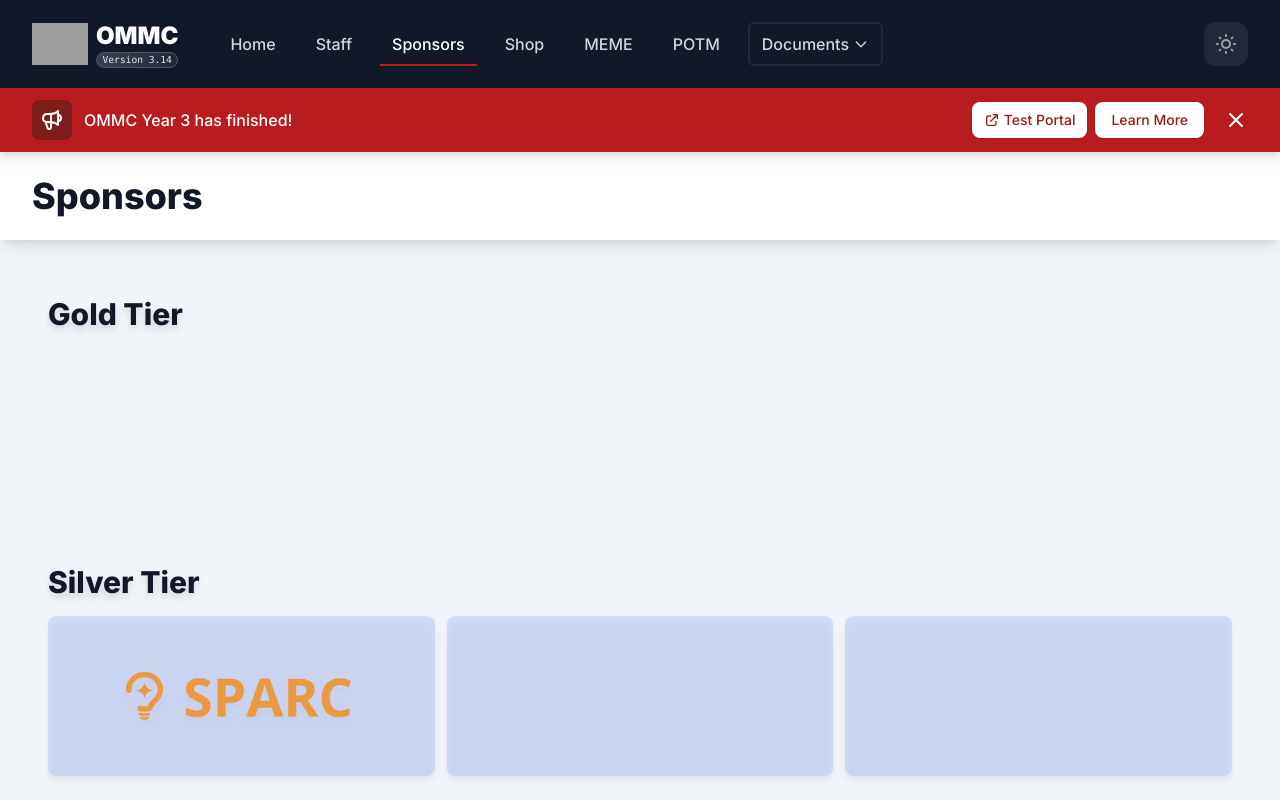
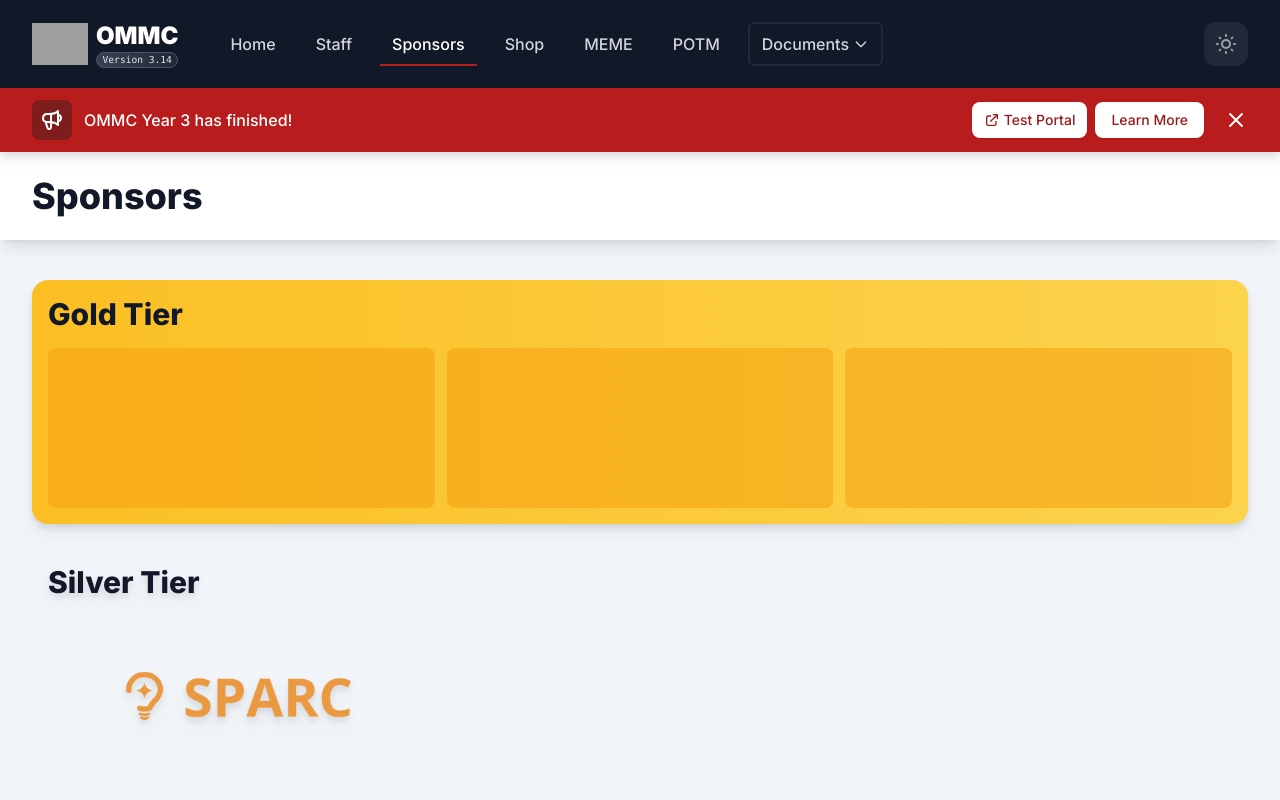
Before and after one commit to Kevin-Liu-01/OMMC-Website, a React (Create React App) app: page /sponsors in a window 1280 px wide. Shown: the top 800 px of the page. Built offline with nearby package versions, Linux system fonts and the light colour scheme; grey boxes are pictures that could not be loaded; a web font is replaced by a local one.

Commit message:
[Fix] Fix color disappearing issue

```diff
--- a/src/Components/Sponsor.js
+++ b/src/Components/Sponsor.js
@@ -4,7 +4,7 @@ import React from "react";
 export default function Sponsor(props) {
   return (
     <div
-      className={`p-4 bg-gradient-to-r from-${props.color1} to-${props.color2} rounded-2xl drop-shadow-lg`}
+      className={`p-4 bg-gradient-to-r ${props.color1} ${props.color2} rounded-2xl drop-shadow-lg`}
     >
       <h3 className="text-3xl font-extrabold text-gray-900 pb-4">
         {props.title}
@@ -12,12 +12,12 @@ export default function Sponsor(props) {
       <div className="grid grid-cols-1 sm:grid-cols-2 lg:grid-cols-3 xl:grid-cols-3 gap-3">
         {props.sponsors.map((sponsor) =>
           sponsor.id !== "empty" ? (
-            <a key={sponsor.id} href={sponsor.href} className="group ">
+            <a key={sponsor.id} href={sponsor.href} className="group">
               <div
-                className={`grid bg-${props.color3} bg-opacity-50 self-center w-full items-center align-center justify-center group-hover:scale-[1.02] transform duration-150 ease-in-out rounded-lg overflow-hidden object-contain`}
+                className={`grid ${props.color3} bg-opacity-50 self-center w-full items-center align-center justify-center group-hover:scale-[1.02] transform duration-150 ease-in-out rounded-lg overflow-hidden object-contain`}
               >
                 <div
-                  className={`p-4 col-start-1 row-start-1 z-5 h-36 md:h-40 overflow-auto opacity-0 hover:opacity-100 z-10  bg-${props.color3} scrollbar`}
+                  className={`p-4 col-start-1 row-start-1 z-5 h-36 md:h-40 overflow-auto opacity-0 hover:opacity-100 z-10 ${props.color3} scrollbar`}
                 >
                   {sponsor.desc}
                 </div>
@@ -30,7 +30,7 @@ export default function Sponsor(props) {
             </a>
           ) : (
             <div
-              className={`bg-${props.color3} bg-opacity-50 flex self-center w-full items-center h-36 md:h-40 align-center justify-center rounded-lg overflow-hidden object-contain`}
+              className={`${props.color3} bg-opacity-50 flex self-center w-full items-center h-36 md:h-40 align-center justify-center rounded-lg overflow-hidden object-contain`}
             ></div>
           )
         )}
--- a/src/Pages/Sponsors.tsx
+++ b/src/Pages/Sponsors.tsx
@@ -99,9 +99,12 @@ export default function Sponsors(props) {
         <Sponsor
           title="Gold Tier"
           sponsors={goldSponsors}
-          color1="amber-400"
-          color2="amber-300"
-          color3="amber-500"
+          color1="from-amber-400"
+          color2="to-amber-300"
+          color3="bg-amber-500"
+          style1=""
+          style2=""
+          style3=""
         />
         <Sponsor
           title="Silver Tier"
```
